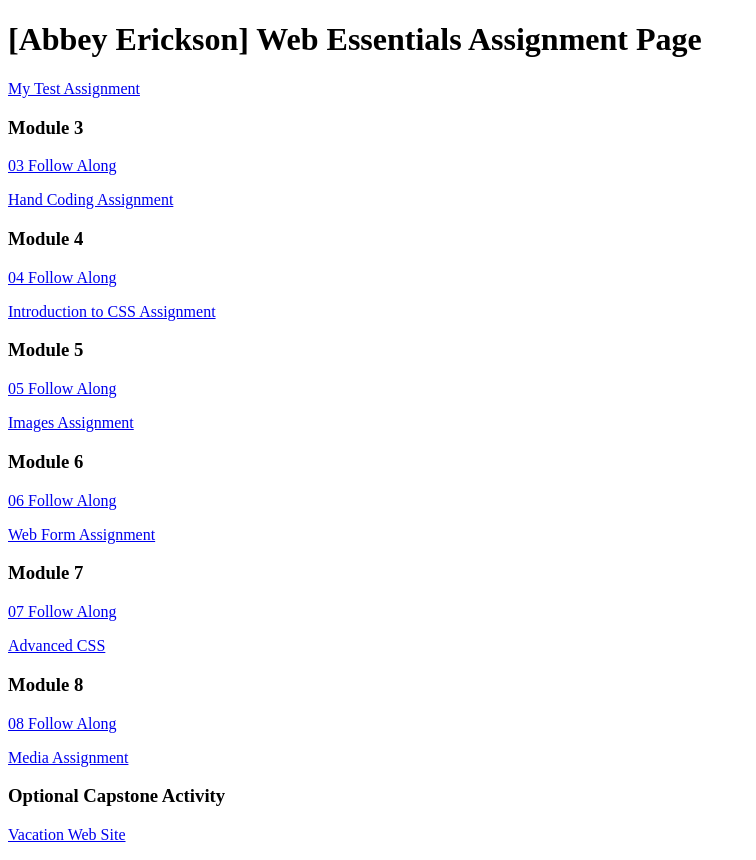
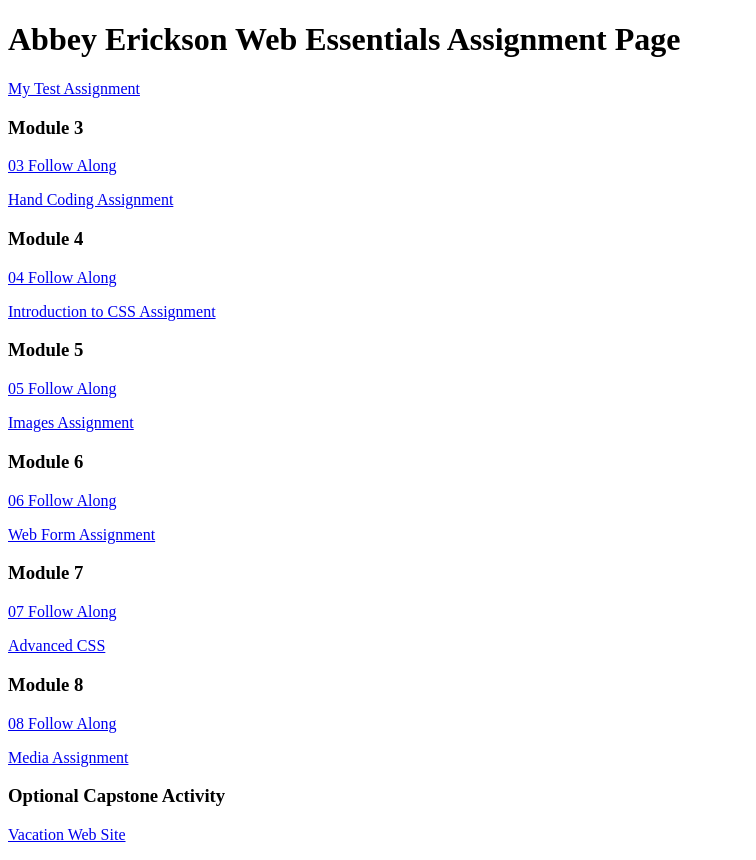
Before and after one commit to abbeyerick/dwdd1600, a plain HTML site: page index.html in a window 1280 px wide. Shown: the whole page, without its empty margins (0-756 px from the left). Drawn offline with Linux system fonts and the light colour scheme.

Commit message:
Update index.html

```diff
--- a/index.html
+++ b/index.html
@@ -6,7 +6,7 @@
 		<title>dwdd 1600 assignment list page</title>
 	</head>
 	<body>
-		<h1>[Abbey Erickson] Web Essentials Assignment Page</h1>
+		<h1>Abbey Erickson Web Essentials Assignment Page</h1>
 		<p><a href="01test">My Test Assignment</a></p>
 
 		<h3>Module 3</h3>
```
